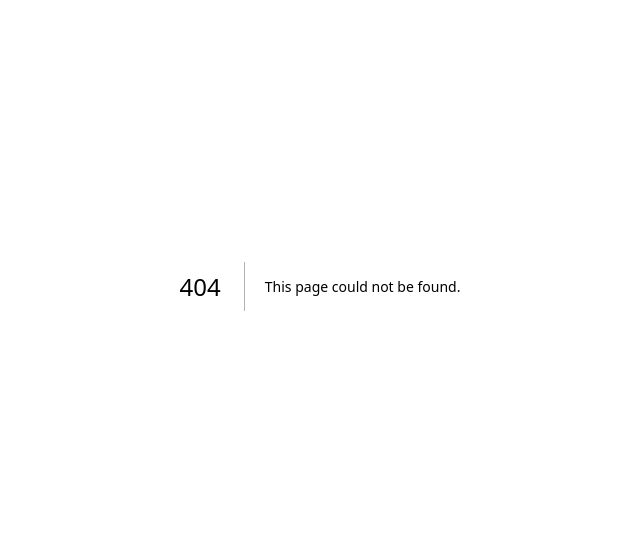
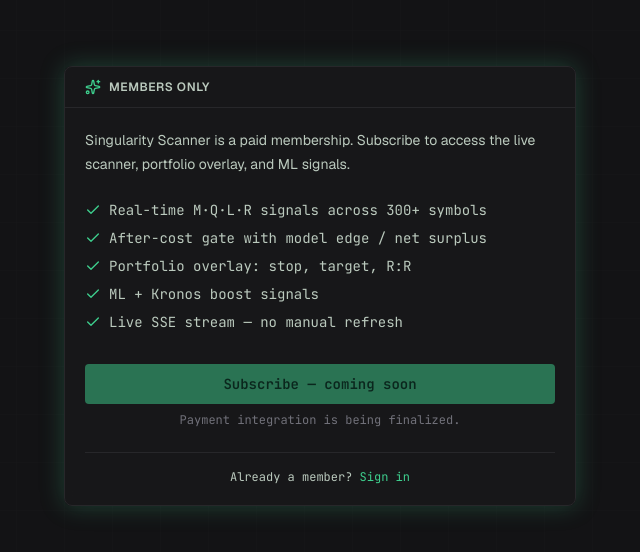
Before and after one commit to nakiruu/singscanner, a Next.js app: page /upgrade in a window 1280 px wide. Before the commit this address had no page. Shown: the part 114-666 px from the top of the page, without its empty margins (320-960 px from the left). Built offline with nearby package versions, Linux system fonts and the light colour scheme; no server answers.

Commit message:
feat(auth): premium + admin roles, /upgrade paywall, /admin stub

```diff
--- a/docker-compose.yml
+++ b/docker-compose.yml
@@ -29,6 +29,7 @@
       NEXTAUTH_URL: ${NEXTAUTH_URL:-http://localhost:3000}
       GOOGLE_CLIENT_ID: ${GOOGLE_CLIENT_ID:-}
       GOOGLE_CLIENT_SECRET: ${GOOGLE_CLIENT_SECRET:-}
+      ADMIN_EMAILS: ${ADMIN_EMAILS:-}
       ALPACA_API_KEY: ${ALPACA_API_KEY:-}
       ALPACA_API_SECRET: ${ALPACA_API_SECRET:-}
       ALPACA_FEED: ${ALPACA_FEED:-iex}
--- a/src/app/(auth)/register/page.tsx
+++ b/src/app/(auth)/register/page.tsx
@@ -32,6 +32,14 @@
     const existingUsername = await prisma.user.findUnique({ where: { username } });
     if (existingUsername) redirect("/register?error=username-exists");
 
+    // ADMIN_EMAILS bootstrap: anyone registering with a listed email is
+    // promoted to ADMIN on creation. Comma-separated, case-insensitive.
+    const adminList = (process.env.ADMIN_EMAILS ?? "")
+      .split(",")
+      .map((s) => s.trim().toLowerCase())
+      .filter(Boolean);
+    const role = adminList.includes(email) ? "ADMIN" : "USER";
+
     const passwordHash = await bcrypt.hash(password, 12);
     await prisma.user.create({
       data: {
@@ -41,6 +49,7 @@
         // shows something sensible until the user sets a real name in settings.
         name: username,
         passwordHash,
+        role,
         settings: { create: {} },
       },
     });
--- /dev/null
+++ b/src/app/admin/page.tsx
@@ -0,0 +1,49 @@
+import { Card, CardContent, CardHeader, CardTitle } from "@/components/ui/card";
+import { Badge } from "@/components/ui/badge";
+
+// Middleware already gates this route to ADMIN-only — no in-page auth check
+// is needed for access control, but we read the session for display.
+
+export default function AdminPage() {
+  return (
+    <main className="relative flex flex-1 flex-col px-6 py-10">
+      <div className="mx-auto w-full max-w-[1280px] space-y-6">
+        <div className="flex items-center justify-between">
+          <h1 className="font-sans text-2xl font-semibold">Admin</h1>
+          <Badge tone="primary" led>
+            ADMIN
+          </Badge>
+        </div>
+
+        <div className="grid grid-cols-1 gap-4 md:grid-cols-3">
+          <Card>
+            <CardHeader>
+              <CardTitle>Site Analytics</CardTitle>
+            </CardHeader>
+            <CardContent className="font-mono text-xs text-terminal-gray">
+              Wire up next: pageviews, MAU, conversion to PREMIUM.
+            </CardContent>
+          </Card>
+
+          <Card>
+            <CardHeader>
+              <CardTitle>Payments</CardTitle>
+            </CardHeader>
+            <CardContent className="font-mono text-xs text-terminal-gray">
+              Wire up next: Stripe webhooks, MRR, churn, refunds.
+            </CardContent>
+          </Card>
+
+          <Card>
+            <CardHeader>
+              <CardTitle>Users</CardTitle>
+            </CardHeader>
+            <CardContent className="font-mono text-xs text-terminal-gray">
+              Wire up next: list, search, role overrides, suspend.
+            </CardContent>
+          </Card>
+        </div>
+      </div>
+    </main>
+  );
+}
--- /dev/null
+++ b/src/app/upgrade/page.tsx
@@ -0,0 +1,82 @@
+import Link from "next/link";
+import { Check, Sparkles } from "lucide-react";
+import { auth } from "@/auth";
+import { Button } from "@/components/ui/button";
+import { Card, CardContent, CardHeader, CardTitle } from "@/components/ui/card";
+
+export default async function UpgradePage({
+  searchParams,
+}: {
+  searchParams: Promise<{ from?: string; reason?: string }>;
+}) {
+  const { from, reason } = await searchParams;
+  const session = await auth();
+  const adminOnly = reason === "admin-only";
+
+  return (
+    <main className="relative flex flex-1 items-center justify-center px-4 py-16">
+      <div className="blueprint-grid pointer-events-none absolute inset-0 opacity-30" />
+
+      <Card className="relative z-10 w-full max-w-lg emerald-glow">
+        <CardHeader>
+          <div className="flex items-center gap-2">
+            <Sparkles className="h-4 w-4 text-primary" />
+            <CardTitle>{adminOnly ? "Admin Access Required" : "Members Only"}</CardTitle>
+          </div>
+        </CardHeader>
+        <CardContent className="space-y-6">
+          <p className="text-sm leading-6 text-on-surface-variant">
+            {adminOnly
+              ? "This area is restricted to administrators."
+              : "Singularity Scanner is a paid membership. Subscribe to access the live scanner, portfolio overlay, and ML signals."}
+          </p>
+
+          {!adminOnly && (
+            <ul className="space-y-2 font-mono text-sm">
+              {[
+                "Real-time M·Q·L·R signals across 300+ symbols",
+                "After-cost gate with model edge / net surplus",
+                "Portfolio overlay: stop, target, R:R",
+                "ML + Kronos boost signals",
+                "Live SSE stream — no manual refresh",
+              ].map((line) => (
+                <li key={line} className="flex items-start gap-2 text-on-surface-variant">
+                  <Check className="mt-0.5 h-4 w-4 shrink-0 text-primary" />
+                  <span>{line}</span>
+                </li>
+              ))}
+            </ul>
+          )}
+
+          <div className="flex flex-col gap-2 pt-2">
+            {adminOnly ? (
+              <Button asChild>
+                <Link href="/dashboard">Return to dashboard</Link>
+              </Button>
+            ) : (
+              <>
+                {/* TODO: wire Stripe checkout. For now, a placeholder. */}
+                <Button disabled>Subscribe — coming soon</Button>
+                <p className="text-center font-mono text-xs text-terminal-gray">
+                  Payment integration is being finalized.
+                </p>
+              </>
+            )}
+          </div>
+
+          {!session && (
+            <div className="border-t border-border pt-4 text-center font-mono text-xs text-on-surface-variant">
+              Already a member?{" "}
+              <Link
+                href={`/login${from ? `?from=${encodeURIComponent(from)}` : ""}`}
+                className="text-primary hover:underline"
+              >
+                Sign in
+              </Link>
+            </div>
+          )}
+        </CardContent>
+      </Card>
+    </main>
+  );
+}
--- a/src/auth.ts
+++ b/src/auth.ts
@@ -4,13 +4,11 @@
 import { PrismaAdapter } from "@auth/prisma-adapter";
 import bcrypt from "bcryptjs";
 import { prisma } from "@/lib/prisma";
+import type { AppRole } from "@/types/next-auth";
 
 export const { auth, handlers, signIn, signOut } = NextAuth({
   adapter: PrismaAdapter(prisma),
   // Trust the Host header from the reverse proxy (NPM in front of this app).
-  // Without this Auth.js v5 throws UntrustedHost whenever the request URL
-  // doesn't exactly match NEXTAUTH_URL — i.e. every time you switch domains
-  // or hit the LAN IP directly.
   trustHost: true,
   session: { strategy: "jwt" },
   pages: { signIn: "/login" },
@@ -36,13 +34,37 @@
         const ok = await bcrypt.compare(password, user.passwordHash);
         if (!ok) return null;
 
-        return { id: user.id, email: user.email, name: user.name, image: user.image };
+        return {
+          id: user.id,
+          email: user.email,
+          name: user.name,
+          image: user.image,
+          role: user.role as AppRole,
+        };
       },
     }),
   ],
   callbacks: {
+    async jwt({ token, user, trigger }) {
+      // Initial sign-in — user is populated.
+      if (user) {
+        token.role = (user as { role?: AppRole }).role ?? "USER";
+        return token;
+      }
+      // On explicit update() call from the client, refetch role from DB so
+      // upgrades/downgrades take effect without a full re-login.
+      if (trigger === "update" && token.sub) {
+        const dbUser = await prisma.user.findUnique({
+          where: { id: token.sub },
+          select: { role: true },
+        });
+        if (dbUser) token.role = dbUser.role as AppRole;
+      }
+      return token;
+    },
     async session({ session, token }) {
       if (token.sub) session.user.id = token.sub;
+      session.user.role = (token.role as AppRole) ?? "USER";
       return session;
     },
   },
--- a/src/middleware.ts
+++ b/src/middleware.ts
@@ -1,19 +1,55 @@
 import { auth } from "@/auth";
 import { NextResponse } from "next/server";
 
-const PROTECTED = ["/dashboard", "/portfolio", "/settings", "/pipeline"];
+// Anything not in PUBLIC requires authentication.
+// Anything in PREMIUM_GATED additionally requires PREMIUM or ADMIN role.
+// /admin requires ADMIN role.
+const PUBLIC_EXACT = new Set(["/", "/login", "/register", "/upgrade"]);
+const PUBLIC_PREFIXES = ["/api/auth", "/_next", "/favicon", "/public"];
+
+const PREMIUM_GATED_PREFIXES = ["/dashboard", "/portfolio", "/pipeline", "/settings"];
+const ADMIN_GATED_PREFIXES = ["/admin"];
+
+function isPublic(pathname: string): boolean {
+  if (PUBLIC_EXACT.has(pathname)) return true;
+  return PUBLIC_PREFIXES.some((p) => pathname.startsWith(p));
+}
+
+function matchesPrefix(pathname: string, prefixes: string[]): boolean {
+  return prefixes.some((p) => pathname === p || pathname.startsWith(p + "/"));
+}
 
 export default auth((req) => {
   const { pathname } = req.nextUrl;
-  const isProtected = PROTECTED.some((p) => pathname === p || pathname.startsWith(p + "/"));
-  if (!isProtected) return NextResponse.next();
 
+  if (isPublic(pathname)) return NextResponse.next();
+
+  // Auth gate first.
   if (!req.auth) {
     const url = req.nextUrl.clone();
     url.pathname = "/login";
     url.searchParams.set("from", pathname);
     return NextResponse.redirect(url);
   }
+
+  const role = req.auth.user?.role ?? "USER";
+
+  // Admin gate.
+  if (matchesPrefix(pathname, ADMIN_GATED_PREFIXES) && role !== "ADMIN") {
+    const url = req.nextUrl.clone();
+    url.pathname = "/upgrade";
+    url.searchParams.set("reason", "admin-only");
+    return NextResponse.redirect(url);
+  }
+
+  // Premium gate.
+  if (matchesPrefix(pathname, PREMIUM_GATED_PREFIXES) && role !== "PREMIUM" && role !== "ADMIN") {
+    const url = req.nextUrl.clone();
+    url.pathname = "/upgrade";
+    url.searchParams.set("from", pathname);
+    return NextResponse.redirect(url);
+  }
+
   return NextResponse.next();
 });
 
--- a/src/types/next-auth.d.ts
+++ b/src/types/next-auth.d.ts
@@ -1,9 +1,21 @@
 import type { DefaultSession } from "next-auth";
+
+export type AppRole = "USER" | "PREMIUM" | "ADMIN";
 
 declare module "next-auth" {
   interface Session {
     user: DefaultSession["user"] & {
       id: string;
+      role: AppRole;
     };
   }
+  interface User {
+    role?: AppRole;
+  }
 }
+
+declare module "next-auth/jwt" {
+  interface JWT {
+    role?: AppRole;
+  }
+}
```
Also changed, not shown: 2 other files (tests, documents, lock files or other folders).
